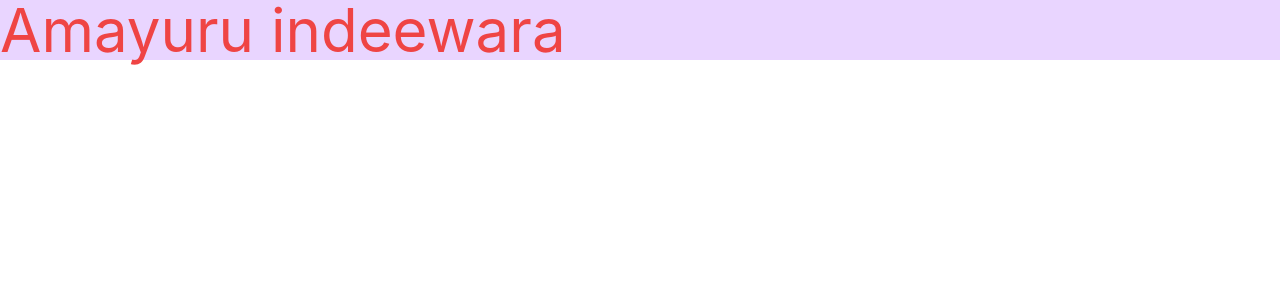
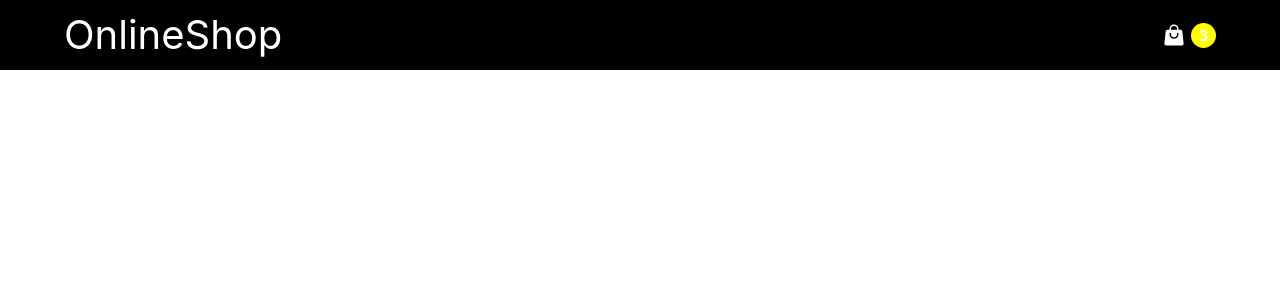
Before and after one commit to amayuru56789/E-commerce-Application, a React (Create React App) app in the folder MERN/e-commerce/: page / in a window 1280 px wide. Shown: the top 300 px of the page. Built offline with nearby package versions, Linux system fonts and the light colour scheme.

Commit message:
content updated

```diff
--- a/MERN/e-commerce/src/App.css
+++ b/MERN/e-commerce/src/App.css
@@ -15,6 +15,30 @@
   display: flex;
   justify-content: space-between;
   align-items: center;
+  padding: 0 4rem;
+}
+
+.nav-bar h2 {
+  font-size: 40px;
+}
+
+.nav-bag {
+  display: flex;
+  align-items: center;
+}
+
+.bag-quantity {
+  display: flex;
+  align-items: center;
+  justify-content: center;
+  height: 25px;
+  width: 25px;
+  background: yellow;
+  border-radius: 50%;
+  font-size: 14px;
+  font-weight: 700;
+  color: black;
+  margin-left: 5px;
 }
 
 /* .App {
--- a/MERN/e-commerce/src/app/App.js
+++ b/MERN/e-commerce/src/app/App.js
@@ -1,15 +1,15 @@
 // import logo from './logo.svg';
-// import '../App.css';
+import '../App.css';
 
-// import NavBar from "../components/NavBar";
+import NavBar from "../components/NavBar";
 
 function App() {
   return (
     <div className="App">
-
-      <header className="App-header">
+     <NavBar></NavBar>
+      {/* <header className="App-header">
        <h1 className='text-6xl text-red-500 bg-purple-200'>Amayuru indeewara</h1>
-      </header>
+      </header> */}
     </div>
   );
 }
--- a/MERN/e-commerce/src/components/NavBar/index.jsx
+++ b/MERN/e-commerce/src/components/NavBar/index.jsx
@@ -3,7 +3,7 @@ const NavBar = () => {
         <nav className="nav-bar">
             <h2>OnlineShop</h2>
             <div className="nav-bag">
-                <svg
+                {/* <svg
                     xmlns="http://www.w3.org/2000/svg"
                     width="35"
                     height="35"
@@ -14,7 +14,15 @@ const NavBar = () => {
                     0-2-2M5 5H3.36a1.5 1.5 0 0 0-1.483 1.277L.85 13.13A2.5 2.5 0 0 0 3.
                     322 16h9.355a2.5 2.5 0 0 0 2.473-2.87l-1.028-6.853A1.5 1.5 0 0 0 12.
                     64 5H11v1.5a.5.5 0 0 1-1 0V5H6v1.5a.5.5 0 0 1-1 0z"/>
+                </svg> */}
+                <svg
+                    xmlns="http://www.w3.org/2000/svg"
+                    viewBox="0 0 24 24"
+                    fill="currentColor"
+                    className="w-6 h-6">
+                    <path fill-rule="evenodd" d="M7.5 6v.75H5.513c-.96 0-1.764.724-1.865 1.679l-1.263 12A1.875 1.875 0 0 0 4.25 22.5h15.5a1.875 1.875 0 0 0 1.865-2.071l-1.263-12a1.875 1.875 0 0 0-1.865-1.679H16.5V6a4.5 4.5 0 1 0-9 0ZM12 3a3 3 0 0 0-3 3v.75h6V6a3 3 0 0 0-3-3Zm-3 8.25a3 3 0 1 0 6 0v-.75a.75.75 0 0 1 1.5 0v.75a4.5 4.5 0 1 1-9 0v-.75a.75.75 0 0 1 1.5 0v.75Z" clip-rule="evenodd" />
                 </svg>
+
                 <span className="bag-quantity">
                     <span>3</span>
                 </span>
```
